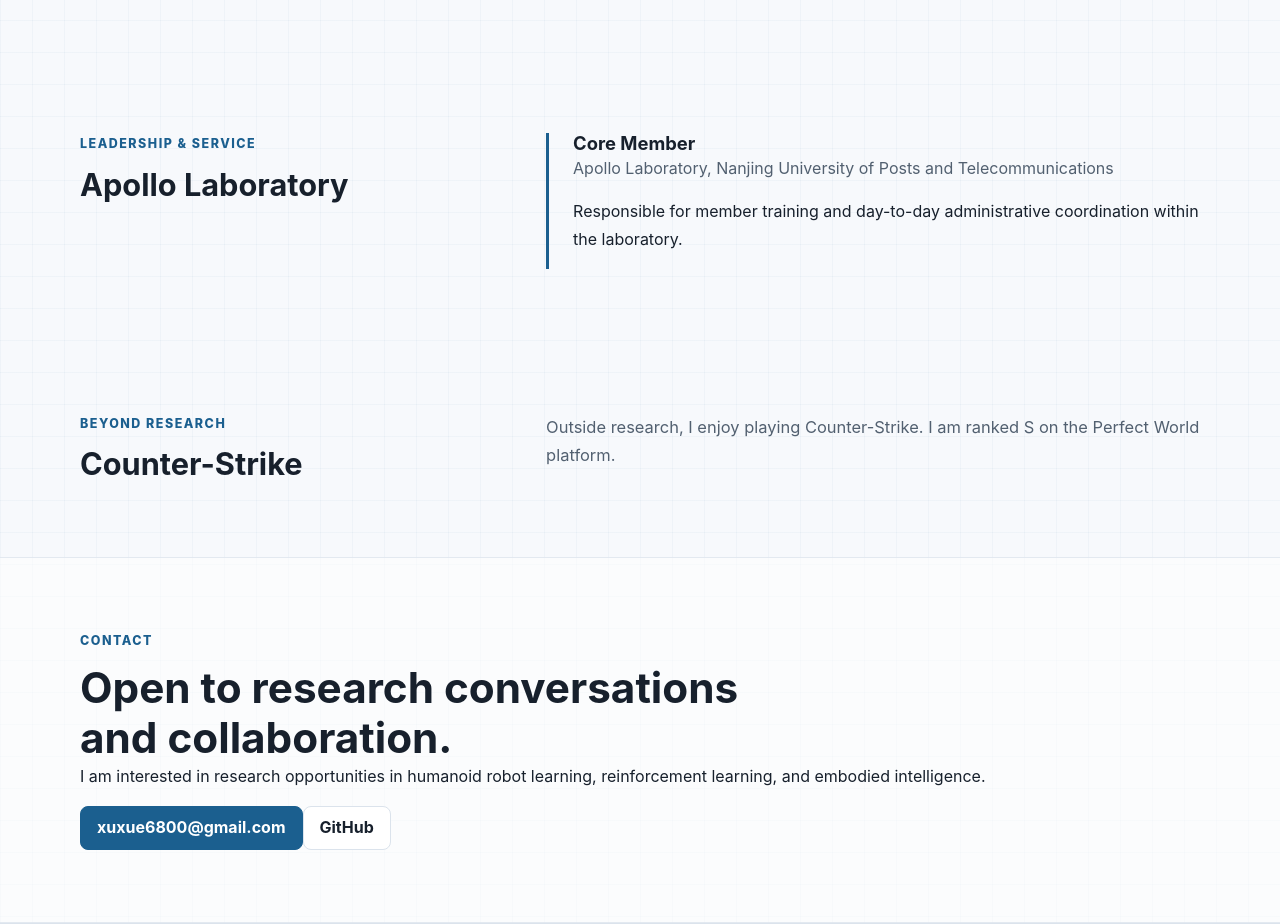
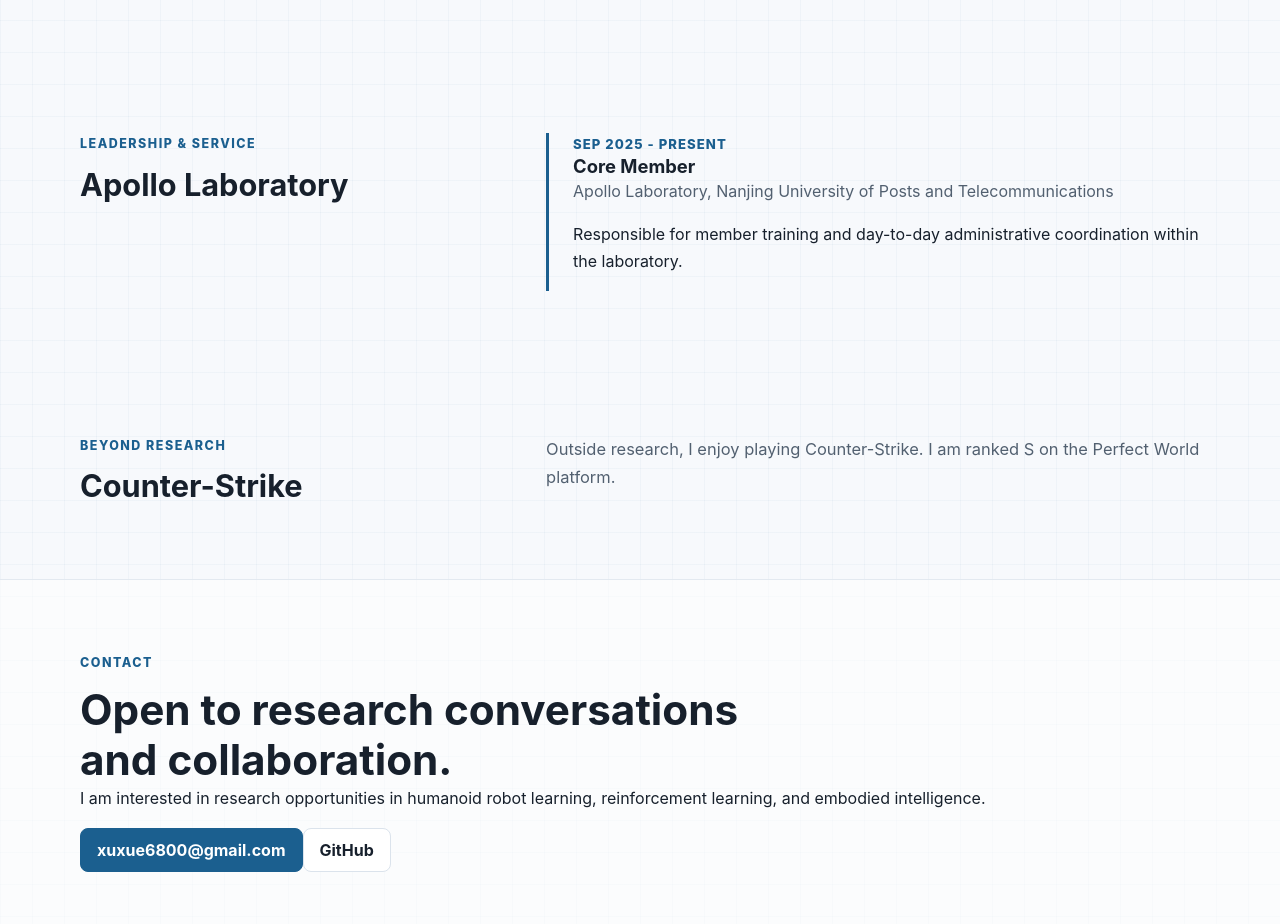
Before and after one commit to srontover/srontover.github.io, a plain HTML site: page index.html in a window 1280 px wide. Shown: the part 7820-8744 px from the top of the page. Drawn offline with Linux system fonts and the light colour scheme.

Commit message:
Add Apollo role start date

```diff
--- a/index.html
+++ b/index.html
@@ -263,10 +263,10 @@
         <div class="container two-column">
           <div><p class="section-kicker" data-i18n="leadershipKicker">Leadership &amp; Service</p><h2 class="section-title-compact" data-i18n="leadershipTitle">Apollo Laboratory</h2></div>
           <article class="timeline-item">
+            <div class="timeline-date" data-i18n="apolloDate">Sep 2025 - Present</div>
             <h3 data-i18n="apolloRole">Core Member</h3>
             <p class="muted" data-i18n="apolloAffiliation">Apollo Laboratory, Nanjing University of Posts and Telecommunications</p>
             <p data-i18n="apolloResponsibilities">Responsible for member training and day-to-day administrative coordination within the laboratory.</p>
-            <!-- TODO: Add the verified start date of this role. -->
           </article>
         </div>
       </section>
@@ -288,6 +288,6 @@
 
     <footer class="site-footer"><div class="container"><span>&copy; <span id="year"></span> Xuehao Xu.</span><span data-i18n="footerText">Built as an academic portfolio for robotics and AI research applications.</span></div></footer>
     <button class="back-to-top" type="button" aria-label="Back to top" data-i18n-title="backToTop">&#8593;</button>
-    <script src="script.js?v=20261105-2"></script>
+    <script src="script.js?v=20261105-3"></script>
   </body>
 </html>
--- a/script.js
+++ b/script.js
@@ -75,7 +75,7 @@
     award2Title: "江苏省机器人竞赛 3D 仿真组季军", award2Text: "开发传球评分、阵型调度和射门决策等上层策略组件。",
     award3Title: "全国大学生电子设计竞赛江苏赛区三等奖", award3Text: "3 人团队中负责简易自行瞄准装置的视觉感知与目标跟踪模块。",
     leadershipKicker: "团队任职与服务", leadershipTitle: "Apollo 实验室",
-    apolloRole: "核心成员", apolloAffiliation: "南京邮电大学 Apollo 实验室",
+    apolloDate: "2025 年 9 月至今", apolloRole: "核心成员", apolloAffiliation: "南京邮电大学 Apollo 实验室",
     apolloResponsibilities: "负责组员培训与实验室日常事务管理。",
     beyondKicker: "科研之外", beyondTitle: "Counter-Strike", beyondText: "科研之外，我喜欢玩 Counter-Strike（反恐精英），目前为完美平台 S 段位。",
     contactKicker: "联系", contactTitle: "欢迎围绕研究与合作展开交流。", contactText: "我关注人形机器人学习、强化学习和具身智能方向的研究机会。",
```
